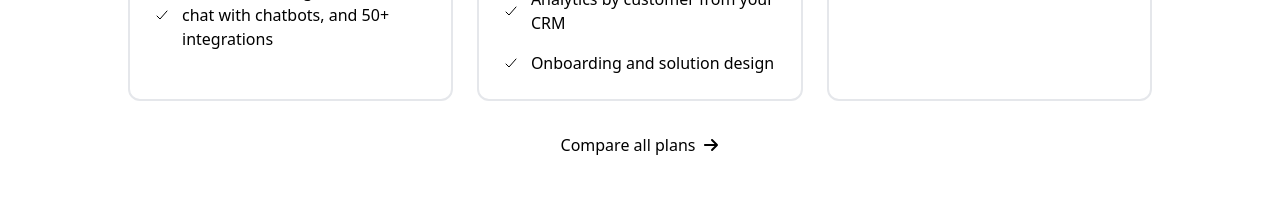
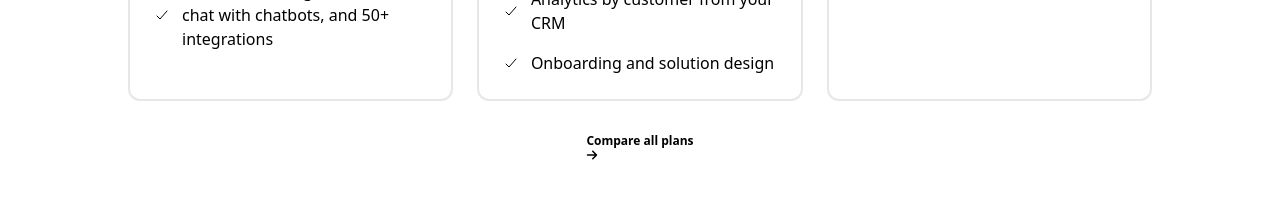
Before and after one commit to Lupleg/Interns-Build, a React (Create React App) app: page /pricing in a window 1280 px wide. Shown: the part 1040-1263 px from the top of the page. Built offline with nearby package versions, Linux system fonts and the light colour scheme.

Commit message:
button width is managed for all components

```diff
--- a/src/components/pricing/PricingCards.jsx
+++ b/src/components/pricing/PricingCards.jsx
@@ -109,7 +109,7 @@ const PricingCards = () => {
 
         </div>
 
-            <p  className=' mx-auto flex gap-x-2 mt-8 hover:cursor-pointer'>Compare all plans <span className='my-auto'>  <FaArrowRight/></span></p>
+            <p  className=' mx-auto flex gap-x-2 mt-8 hidden lg:block hover:cursor-pointer text-xs font-semibold'>Compare all plans <span className='my-auto'>  <FaArrowRight/></span></p>
 
     </div>
   )
```
